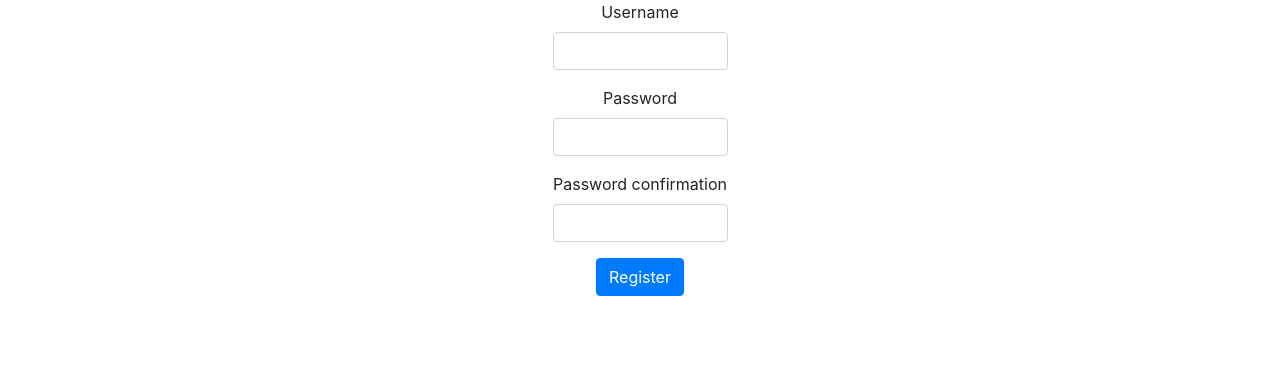
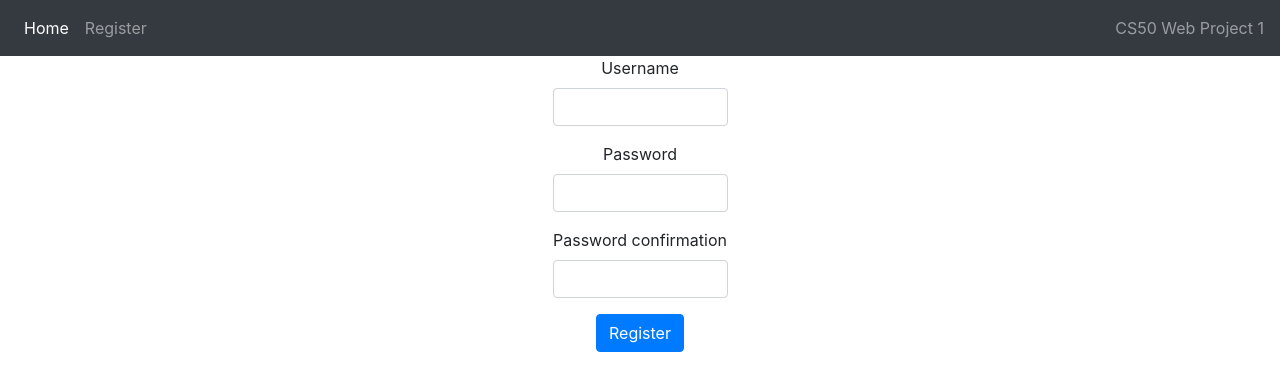
Before and after one commit to melvinkokxw/cs50-web-projects, a Flask app: page /auth/register in a window 1280 px wide. Shown: the top 391 px of the page. Run offline with Flask 2, Linux system fonts and the light colour scheme; parts of the project's set-up code (start-up, migrations or seed data) failed here and were passed over; some libraries are stand-ins or nearby versions.

Commit message:
Add navbar

```diff
--- a/project1/application/templates/layout.html
+++ b/project1/application/templates/layout.html
@@ -14,6 +14,33 @@
 	</head>
 
 	<body>
+		<nav class="navbar navbar-expand-lg navbar-dark bg-dark">
+			<button class="navbar-toggler" type="button" data-toggle="collapse" data-target="#navbarText" aria-controls="navbarText" aria-expanded="false" aria-label="Toggle navigation">
+				<span class="navbar-toggler-icon"></span>
+			  </button>
+			  <div class="collapse navbar-collapse" id="navbarText">
+				<ul class="navbar-nav mr-auto">
+					<li class="nav-item active">
+						<a class="nav-link" href="{{ url_for('main.index') }}">Home <span class="sr-only">(current)</span></a>
+					</li>
+
+					{% if not session["username"] %}
+					<li class="nav-item">
+						<a class="nav-link" href="{{ url_for('auth.register') }}">Register</a>
+					</li>
+					{% endif %}
+
+					{% if session["username"] %}
+					<li class="nav-item">
+						<a class="nav-link" href="{{ url_for('auth.logout') }}">Logout</a>
+					</li>
+					{% endif %}
+				</ul>
+				<span class="navbar-text">
+					CS50 Web Project 1
+				</span>
+			  </div>
+		</nav>
 		{% block main %}
 
 		{% endblock %}
```
